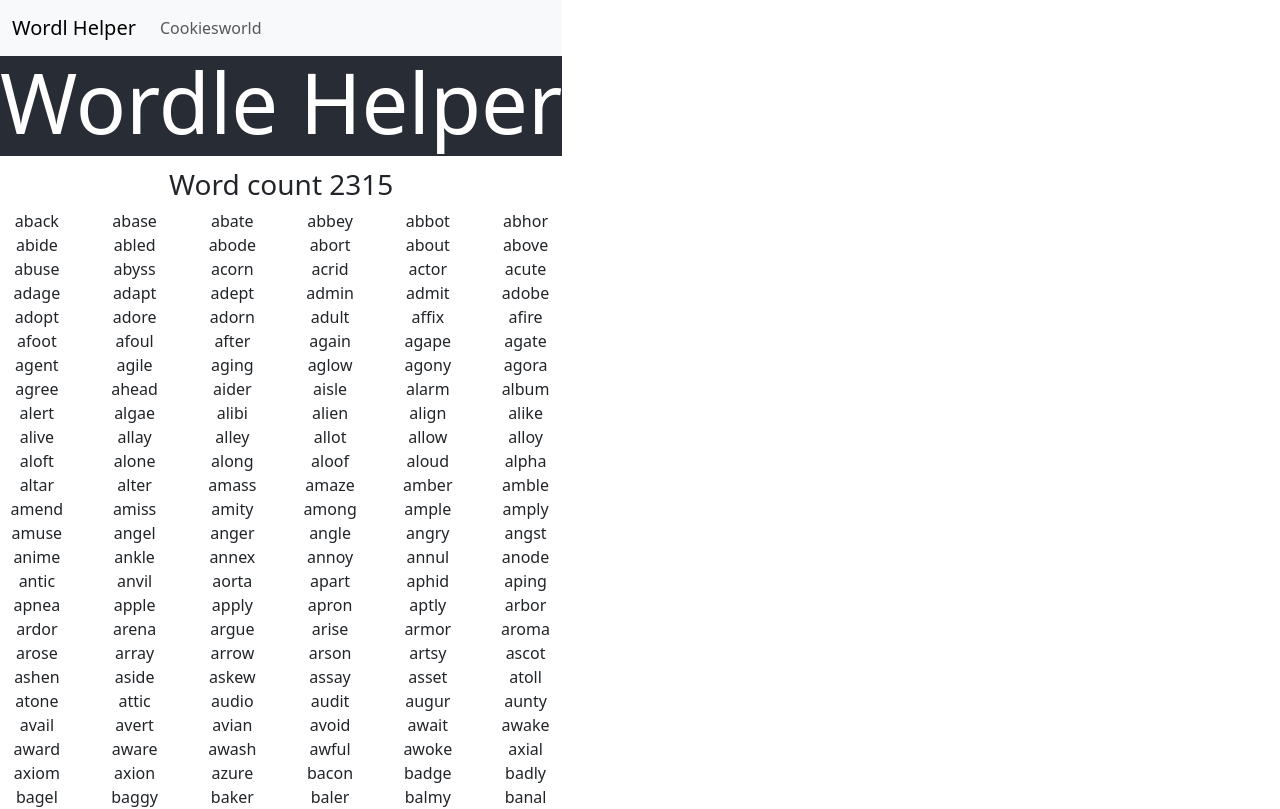
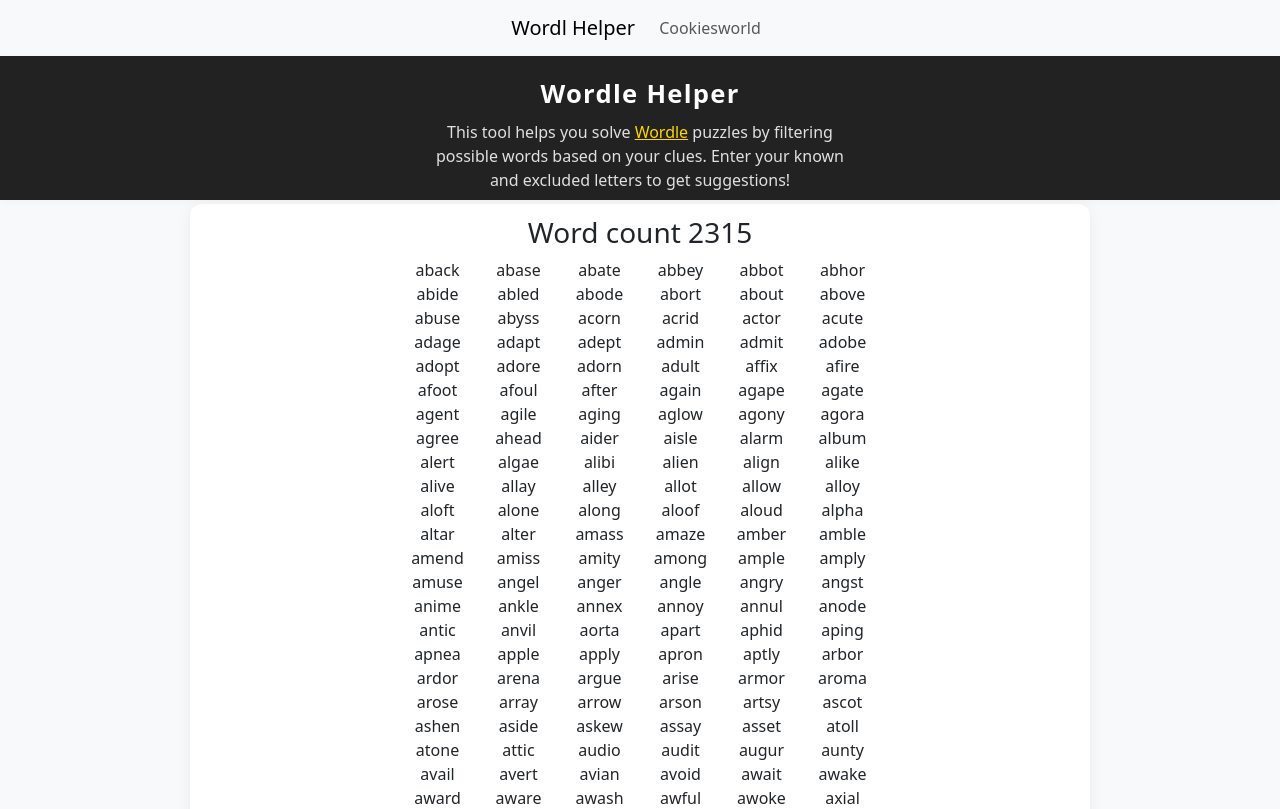
Before and after one commit to Cookiesworld/wordle-solver, a React (Vite) app: page / in a window 1280 px wide. Shown: the top 809 px of the page. Built offline with nearby package versions, Linux system fonts and the light colour scheme.

Commit message:
Updates (#19)
* Updated vite and vitest
* Added tests for reducer
* Some visual tweaks
* Make more reactive

```diff
--- a/src/App.css
+++ b/src/App.css
@@ -1,5 +1,21 @@
+html,
+body,
+#root {
+  height: 100%;
+  margin: 0;
+  padding: 0;
+}
+
 .App {
   text-align: center;
+  min-height: 100vh;
+  display: flex;
+  flex-direction: column;
+  align-items: center;
+  justify-content: flex-start;
+  background: #f8f9fa;
+  width: 100vw;
+  box-sizing: border-box;
 }
 
 .App-logo {
@@ -14,16 +30,107 @@
 }
 
 .App-header {
-  background-color: #282c34;
-  min-height: 10vh;
+  width: 100vw;
   display: flex;
   flex-direction: column;
   align-items: center;
   justify-content: center;
-  font-size: calc(10px + 2vmin);
-  color: white;
+  padding: 1rem 1rem 0.5rem 1rem;
+  background: #222;
+  box-shadow: 0 2px 8px rgba(0, 0, 0, 0.03);
+  margin-bottom: 0.25rem;
+  color: #fff;
+  z-index: 2;
+}
+
+.App-header h1 {
+  font-size: 1.6rem;
+  font-weight: 700;
+  color: #fff;
+  margin: 0.5rem 0 0.25rem 0;
+  text-align: center;
+  letter-spacing: 0.05em;
+}
+
+.App-header p {
+  color: #e0e0e0;
+}
+
+.App-header a {
+  color: #ffd600;
+  text-decoration: underline;
+}
+
+.App-header a:hover {
+  color: #fff176;
+}
+
+.App-header-desc {
+  max-width: 420px;
+  margin: 0.5rem auto 0;
+  font-size: 1rem;
+  color: #fff;
+  /* Use pure white for maximum contrast on dark background */
+}
+
+h3 {
+  font-size: 1.1rem;
+  font-weight: 600;
+  margin: 0.5rem 0 0.25rem 0;
+  color: #333;
+}
+
+.main-content {
+  width: 100%;
+  max-width: 900px;
+  min-width: 320px;
+  margin: 0 auto;
+  background: #fff;
+  border-radius: 12px;
+  box-shadow: 0 2px 16px rgba(0, 0, 0, 0.06);
+  padding: 0 2rem 2rem 2rem;
+  display: flex;
+  flex-direction: column;
+  align-items: center;
+  transition: max-width 0.2s, padding 0.2s;
+}
+
+/* Center the navbar and header content */
+.Navbar,
+.App-header {
+  width: 100vw;
+  display: flex;
+  flex-direction: column;
+  align-items: center;
+  box-sizing: border-box;
 }
 
 .App-link {
   color: #61dafb;
 }
+
+/* Remove bottom margin from the last child in main-content */
+.main-content> :last-child {
+  margin-bottom: 0;
+}
+
+@media (max-width: 900px) {
+  .main-content {
+    max-width: 98vw;
+    padding: 0 0.5rem 1rem 0.5rem;
+  }
+}
+
+@media (max-width: 600px) {
+  .App-header {
+    padding: 0.5rem 0.5rem 0.25rem 0.5rem;
+  }
+
+  .main-content {
+    padding: 0 0.5rem 0.5rem 0.5rem;
+    max-width: 100vw;
+    border-radius: 0;
+    box-shadow: none;
+    min-width: 0;
+  }
+}
--- a/src/App.jsx
+++ b/src/App.jsx
@@ -24,7 +24,20 @@
       </Navbar>
       <header className="App-header">
         <h1>Wordle Helper</h1>
+        <p className="App-header-desc">
+          This tool helps you solve{" "}
+          <a
+            href="https://www.nytimes.com/games/wordle/index.html"
+            target="_blank"
+            rel="noopener noreferrer"
+          >
+            Wordle
+          </a>{" "}
+          puzzles by filtering possible words based on your clues. Enter your
+          known and excluded letters to get suggestions!
+        </p>
       </header>
+      <main className="main-content">
         <AppInsightsErrorBoundary
           onError={() => <h1>Something went wrong</h1>}
           appInsights={reactPlugin}
@@ -34,6 +47,19 @@
             <Words />
           </WordsProvider>
         </AppInsightsErrorBoundary>
+      </main>
+      <footer className="App-footer">
+        <p>
+          Made with ❤️ by{" "}
+          <a
+            href="https://blog.cookiesworld.co.uk/"
+            target="_blank"
+            rel="noopener noreferrer"
+          >
+            Cookiesworld
+          </a>
+        </p>
+      </footer>
     </div>
   );
 };
```
Also changed, not shown: 1 other file (tests, documents, lock files or other folders). Lines whose indentation alone changed are shown as unchanged.
